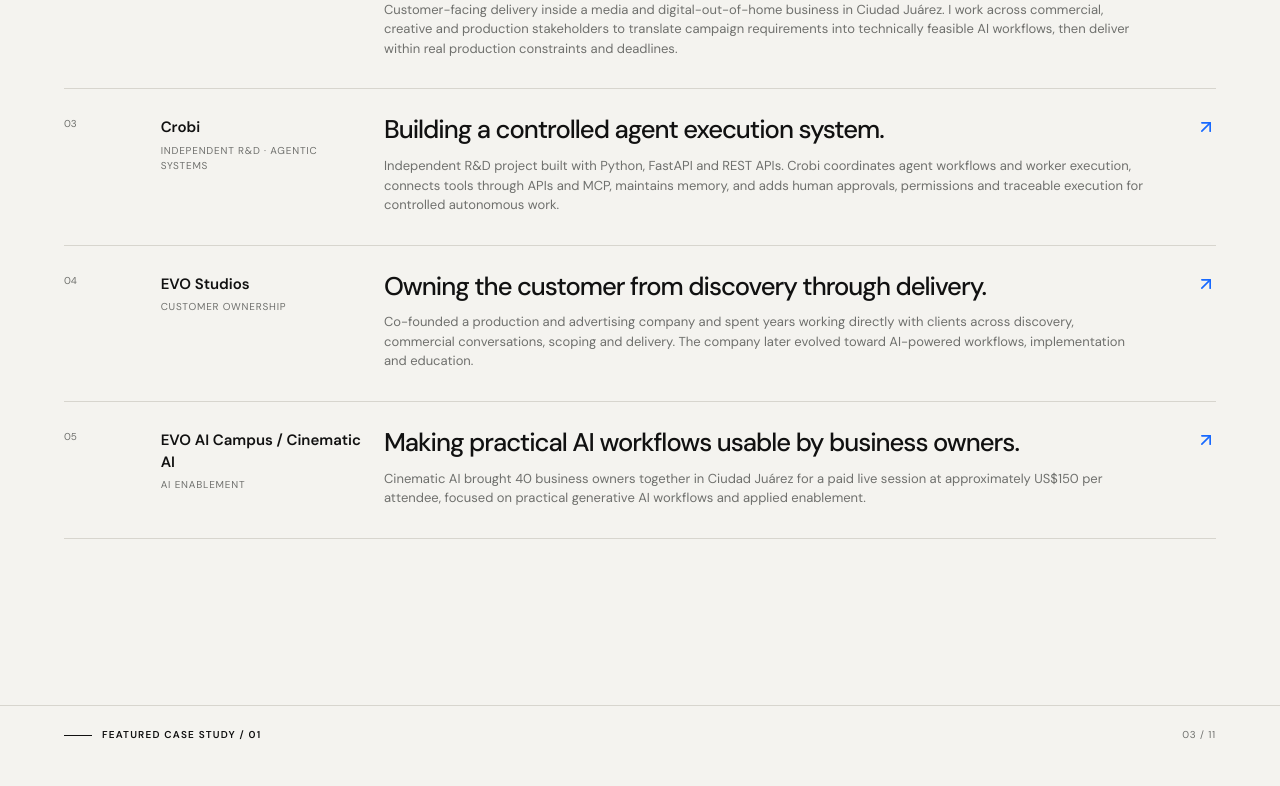
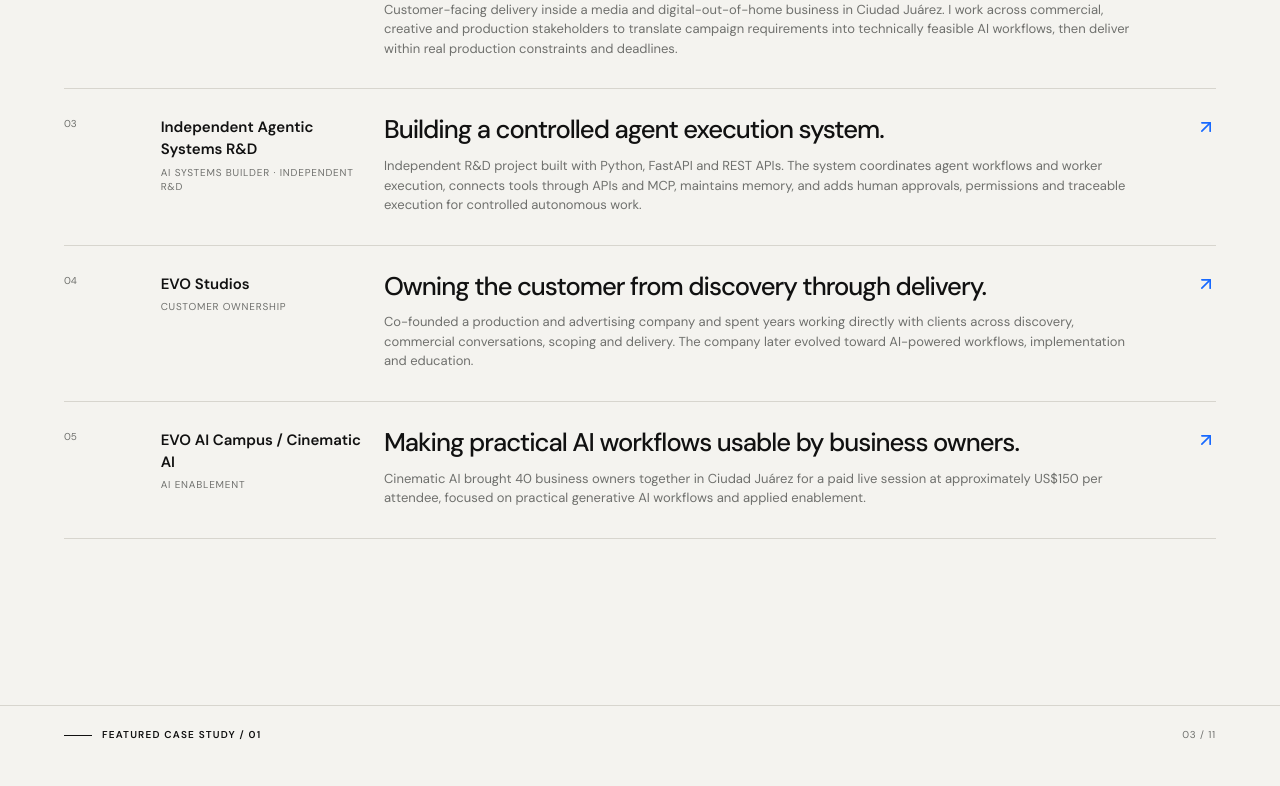
Before and after one commit to im-ulises/ulises-frias-cv, a React (Vite) app: page / in a window 1280 px wide. Shown: the part 1754-2540 px from the top of the page. Built offline with nearby package versions, Linux system fonts and the light colour scheme.

Commit message:
Remove Crobi name from public portfolio

```diff
--- a/index.html
+++ b/index.html
@@ -59,7 +59,7 @@
             <p>Customer-facing work across commercial, creative and production stakeholders, translating campaign requirements into technically feasible AI workflows under real production constraints and deadlines.</p>
           </article>
           <article>
-            <h3>Crobi — Independent R&amp;D · Agentic Systems</h3>
+            <h3>Independent Agentic Systems R&amp;D — AI Systems Builder</h3>
             <p>Building a controlled agent execution system with Python, FastAPI, REST APIs, agent orchestration, worker execution, tool calling, MCP, memory, human approvals, permissions and traceable execution.</p>
           </article>
         </section>
--- a/src/App.tsx
+++ b/src/App.tsx
@@ -215,13 +215,13 @@ function Home() {
         </div>
       </section>
 
-      <section className="split-section section-pad section-rule" aria-labelledby="crobi-title">
+      <section className="split-section section-pad section-rule" aria-labelledby="agentic-rd-title">
         <div className="section-heading"><Eyebrow>{es ? 'CONSTRUCCIÓN / 03' : 'BUILD / 03'}</Eyebrow><span className="section-number">05 / 11</span></div>
         <div className="split-grid">
-          <div className="split-title"><h2 id="crobi-title">{es ? 'También puedo construir el sistema.' : 'I can build the system, too.'}</h2></div>
+          <div className="split-title"><h2 id="agentic-rd-title">{es ? 'También puedo construir el sistema.' : 'I can build the system, too.'}</h2></div>
           <div className="split-copy">
-            <p className="lead">Crobi — {es ? 'I+D independiente en sistemas agénticos.' : 'independent R&D in agentic systems.'}</p>
-            <p>{es ? 'Crobi es un sistema que estoy construyendo con Python, FastAPI y APIs REST para coordinar workflows de agentes y ejecución de workers. Conecta herramientas mediante APIs y MCP, mantiene memoria y agrega puntos explícitos de control humano.' : 'Crobi is a system I am building with Python, FastAPI and REST APIs to coordinate agent workflows and worker execution. It connects tools through APIs and MCP, maintains memory and adds explicit human control points.'}</p>
+            <p className="lead">{es ? 'I+D independiente en sistemas agénticos.' : 'Independent R&D in agentic systems.'}</p>
+            <p>{es ? 'Estoy construyendo un sistema con Python, FastAPI y APIs REST para coordinar workflows de agentes y ejecución de workers. Conecta herramientas mediante APIs y MCP, mantiene memoria y agrega puntos explícitos de control humano.' : 'I am building a system with Python, FastAPI and REST APIs to coordinate agent workflows and worker execution. It connects tools through APIs and MCP, maintains memory and adds explicit human control points.'}</p>
             <div className="mini-list">
               <span>01 / {es ? 'Orquestación de agentes · ejecución de workers' : 'Agent orchestration · worker execution'}</span>
               <span>02 / {es ? 'Tool calling · APIs · MCP · memoria' : 'Tool calling · APIs · MCP · memory'}</span>
--- a/src/data/profile.ts
+++ b/src/data/profile.ts
@@ -37,10 +37,10 @@ export const signals = [
   },
   {
     number: '03',
-    name: 'Crobi',
-    label: 'INDEPENDENT R&D · AGENTIC SYSTEMS',
+    name: 'Independent Agentic Systems R&D',
+    label: 'AI SYSTEMS BUILDER · INDEPENDENT R&D',
     title: 'Building a controlled agent execution system.',
-    body: 'Independent R&D project built with Python, FastAPI and REST APIs. Crobi coordinates agent workflows and worker execution, connects tools through APIs and MCP, maintains memory, and adds human approvals, permissions and traceable execution for controlled autonomous work.',
+    body: 'Independent R&D project built with Python, FastAPI and REST APIs. The system coordinates agent workflows and worker execution, connects tools through APIs and MCP, maintains memory, and adds human approvals, permissions and traceable execution for controlled autonomous work.',
     proof: [
       'Python, FastAPI and REST APIs',
       'Agent orchestration and worker execution',
@@ -102,10 +102,10 @@ export const signalsEs = [
   },
   {
     number: '03',
-    name: 'Crobi',
-    label: 'I+D INDEPENDIENTE · SISTEMAS AGÉNTICOS',
+    name: 'I+D independiente · Sistemas agénticos',
+    label: 'CONSTRUCTOR DE SISTEMAS DE IA · I+D INDEPENDIENTE',
     title: 'Construyendo un sistema de ejecución controlada para agentes.',
-    body: 'Proyecto independiente de I+D construido con Python, FastAPI y APIs REST. Crobi coordina workflows de agentes y ejecución de workers, conecta herramientas mediante APIs y MCP, mantiene memoria y agrega aprobaciones humanas, permisos y ejecución trazable para trabajo autónomo controlado.',
+    body: 'Proyecto independiente de I+D construido con Python, FastAPI y APIs REST. El sistema coordina workflows de agentes y ejecución de workers, conecta herramientas mediante APIs y MCP, mantiene memoria y agrega aprobaciones humanas, permisos y ejecución trazable para trabajo autónomo controlado.',
     proof: [
       'Python, FastAPI y APIs REST',
       'Orquestación de agentes y ejecución de workers',
@@ -166,7 +166,7 @@ export const experience = [
   {
     year: '2026 — Present',
     role: 'AI Systems Builder · Independent R&D',
-    company: 'Crobi',
+    company: 'Independent Agentic Systems R&D',
     description: 'Building a controlled agent execution system with Python, FastAPI and REST APIs.',
     bullets: [
       'Agent orchestration and worker execution',
@@ -217,7 +217,7 @@ export const experienceEs = [
   {
     year: '2026 — Presente',
     role: 'Constructor de sistemas de IA · I+D independiente',
-    company: 'Crobi',
+    company: 'I+D independiente · Sistemas agénticos',
     description: 'Construyo un sistema de ejecución controlada para agentes con Python, FastAPI y APIs REST.',
     bullets: [
       'Orquestación de agentes y ejecución de workers',
```
